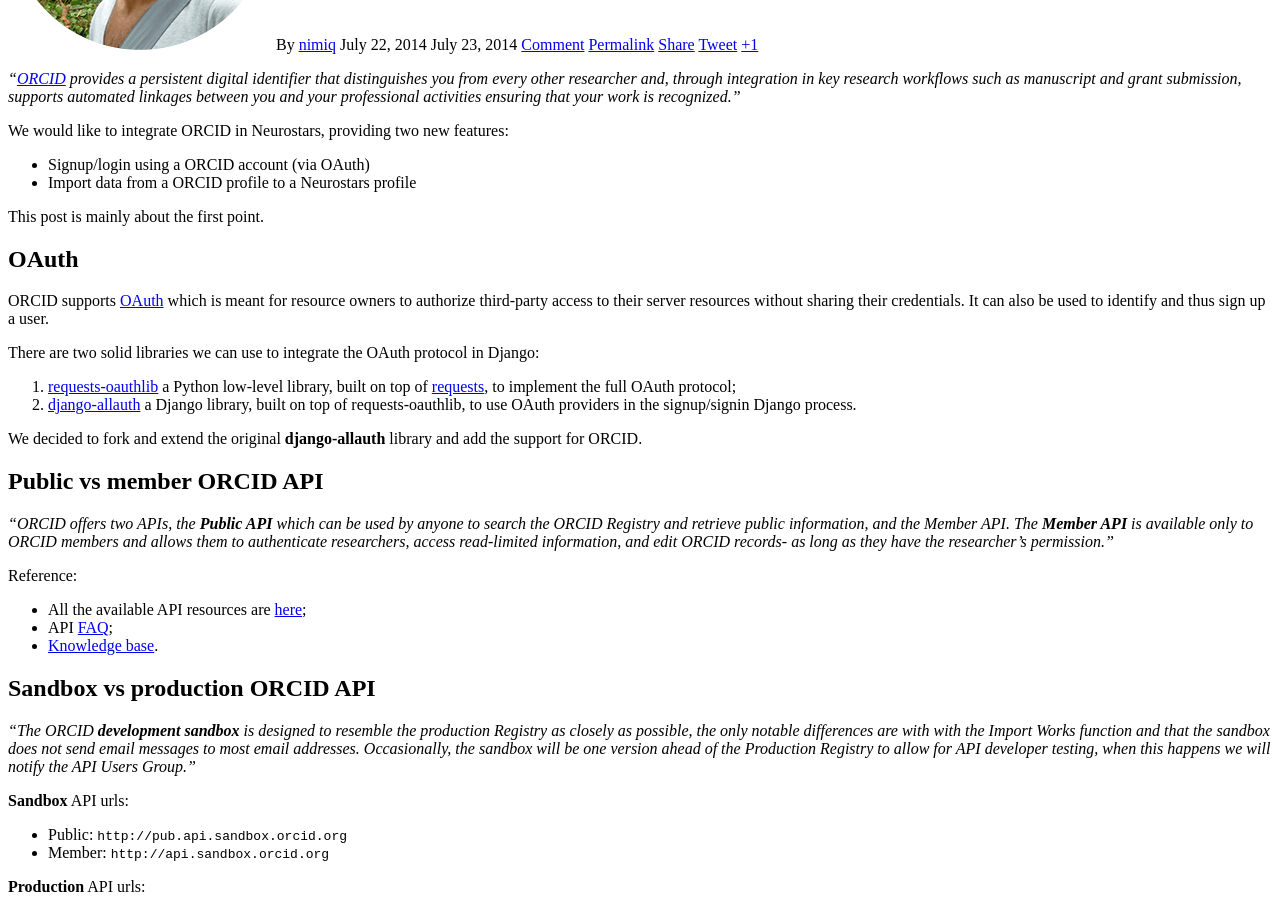
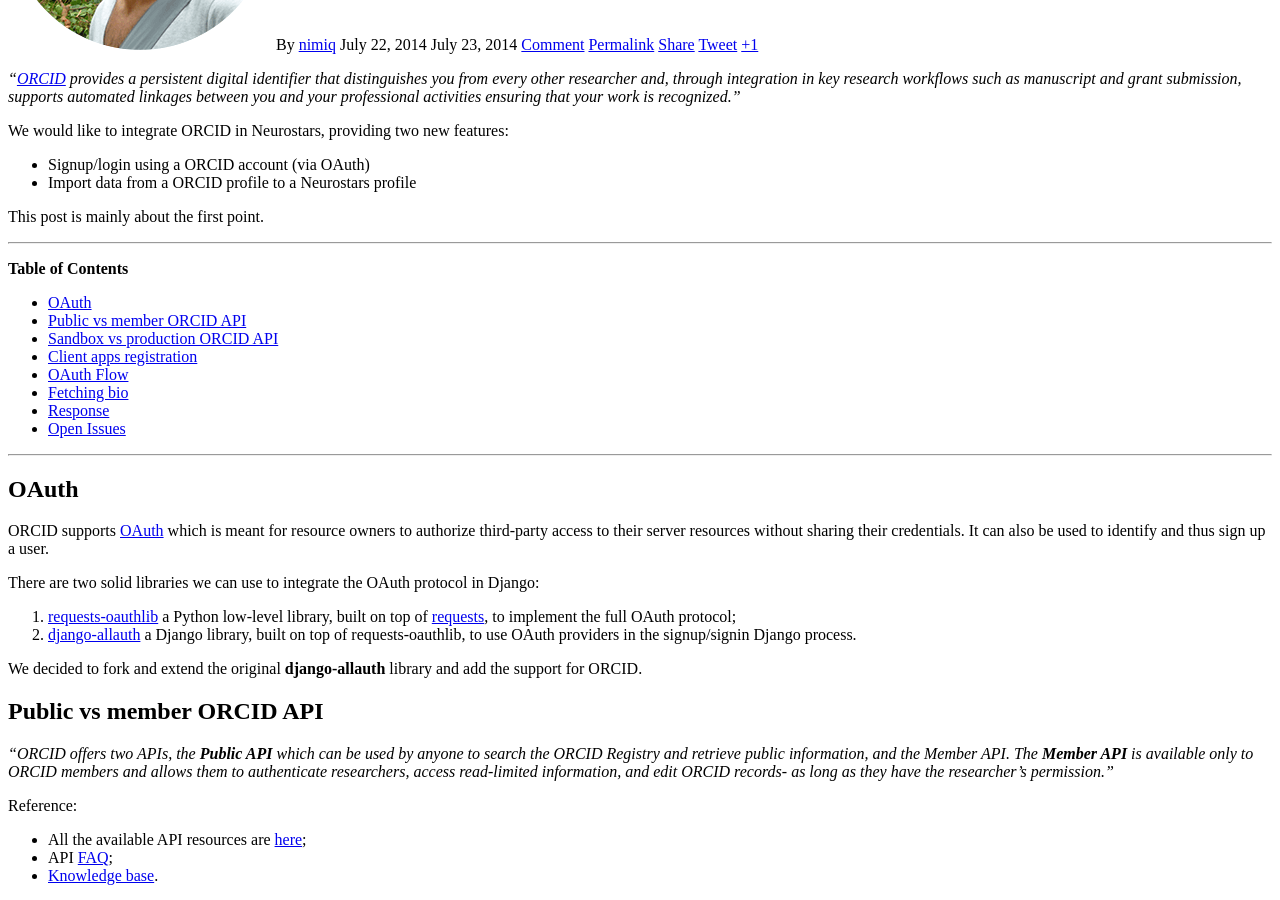
Before and after one commit to nimiq/my-summer-of-code, a Jekyll site: the page built from _posts/2014-07-22-integration-with-orcid.md, in a window 1280 px wide and 900 px high, scrolled down 1308 px. Built offline with Jekyll 4.4.1, drawn with Linux system fonts in a browser that asks for light colours; nearby versions of some CDN libraries; comment, search, counter and statistics services are not loaded.

Commit message:
Add TOC to an article

```diff
--- a/_posts/2014-07-22-integration-with-orcid.md
+++ b/_posts/2014-07-22-integration-with-orcid.md
@@ -22,6 +22,20 @@
 
 This post is mainly about the first point.
 
+---
+
+**Table of Contents**
+
+- [OAuth](#oauth)
+- [Public vs member ORCID API](#public-vs-member-orcid-api)
+- [Sandbox vs production ORCID API](#sandbox-vs-production-orcid-api)
+- [Client apps registration](#client-apps-registration)
+- [OAuth Flow](#oauth-flow)
+- [Fetching bio](#fetching-bio)
+- [Response](#response)
+- [Open Issues](#open-issues)
+
+---
 
 OAuth
 =====
```
